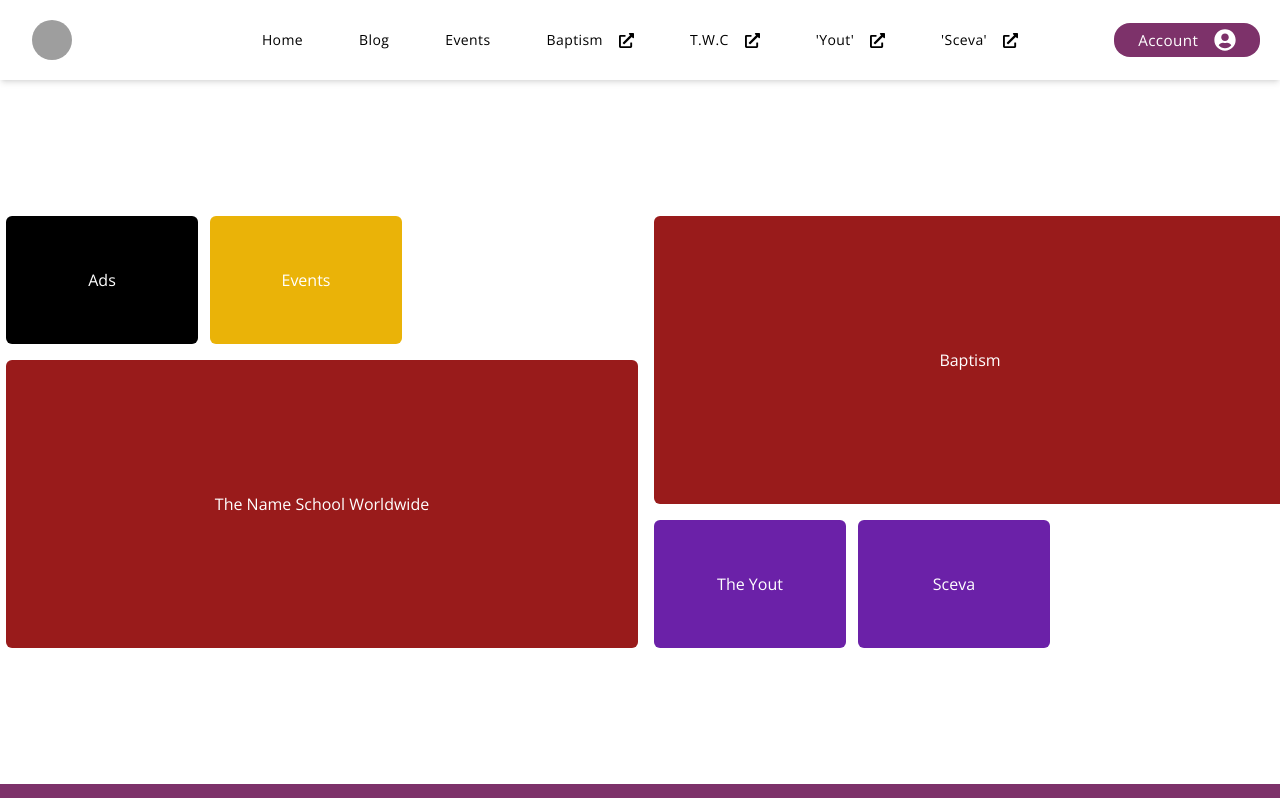
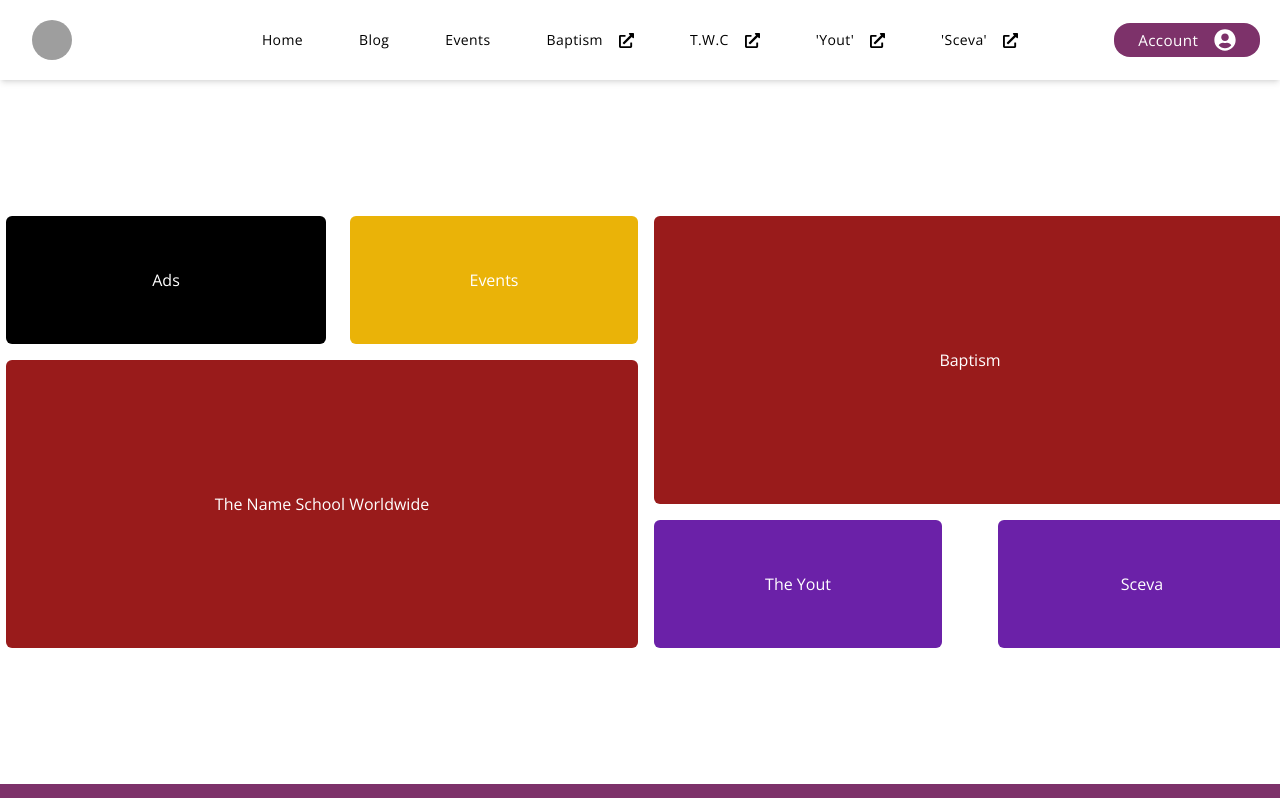
Before and after one commit to nswwbp/tnsww-hub-fe, a Next.js app: page / in a window 1280 px wide. Shown: the top 798 px of the page. Built offline with nearby package versions, Linux system fonts and the light colour scheme; grey boxes are pictures that could not be loaded.

Commit message:
Fixed `gap` utility causing layout misalignment

```diff
--- a/pages/index.tsx
+++ b/pages/index.tsx
@@ -17,9 +17,9 @@ export default function Home() {
       <div className="ml-3  grid grid-cols-2 gap-4  w-screen h-screen justify-evenly items-center">
         <div className="grid grid-row-3 gap-4">
           <div className="flex items-center ">
-            <div className="  text-white  grid grid-cols-3 gap-3 justify-items-center ">
-              <div className="flex items-center justify-center bg-black w-48 h-32 rounded-md">Ads</div>
-              <div className="flex items-center justify-center bg-yellow-500 w-48 h-32 rounded-md">Events</div>
+            <div className="  text-white  flex-grow row-content-between gap-5 justify-items-center ">
+              <div className="flex items-center justify-center bg-black w-80 h-32 rounded-md">Ads</div>
+              <div className="flex items-center justify-center bg-yellow-500 w-72 h-32 rounded-md">Events</div>
             </div>
           </div>
           <div className="h-72 bg-red-800 text-white flex items-center justify-center rounded-md">
@@ -32,9 +32,9 @@ export default function Home() {
             Baptism
           </div>
           <div className="flex items-center ">
-            <div className=" text-white justify-items-center grid grid-cols-3 gap-3 rounded-md">
-              <div className="flex items-center justify-center bg-purple-800 w-48 h-32 rounded-md">The Yout</div>
-              <div className="flex items-center justify-center bg-purple-800 w-48 h-32 rounded-md ">Sceva </div>
+            <div className=" text-white justify-items-center gap-5 flex-grow row-content-between">
+              <div className="flex items-center justify-center bg-purple-800 w-72 h-32 rounded-md">The Yout</div>
+              <div className="flex items-center justify-center bg-purple-800 w-72 h-32 rounded-md ">Sceva </div>
             </div>
           </div>
         </div>
```
